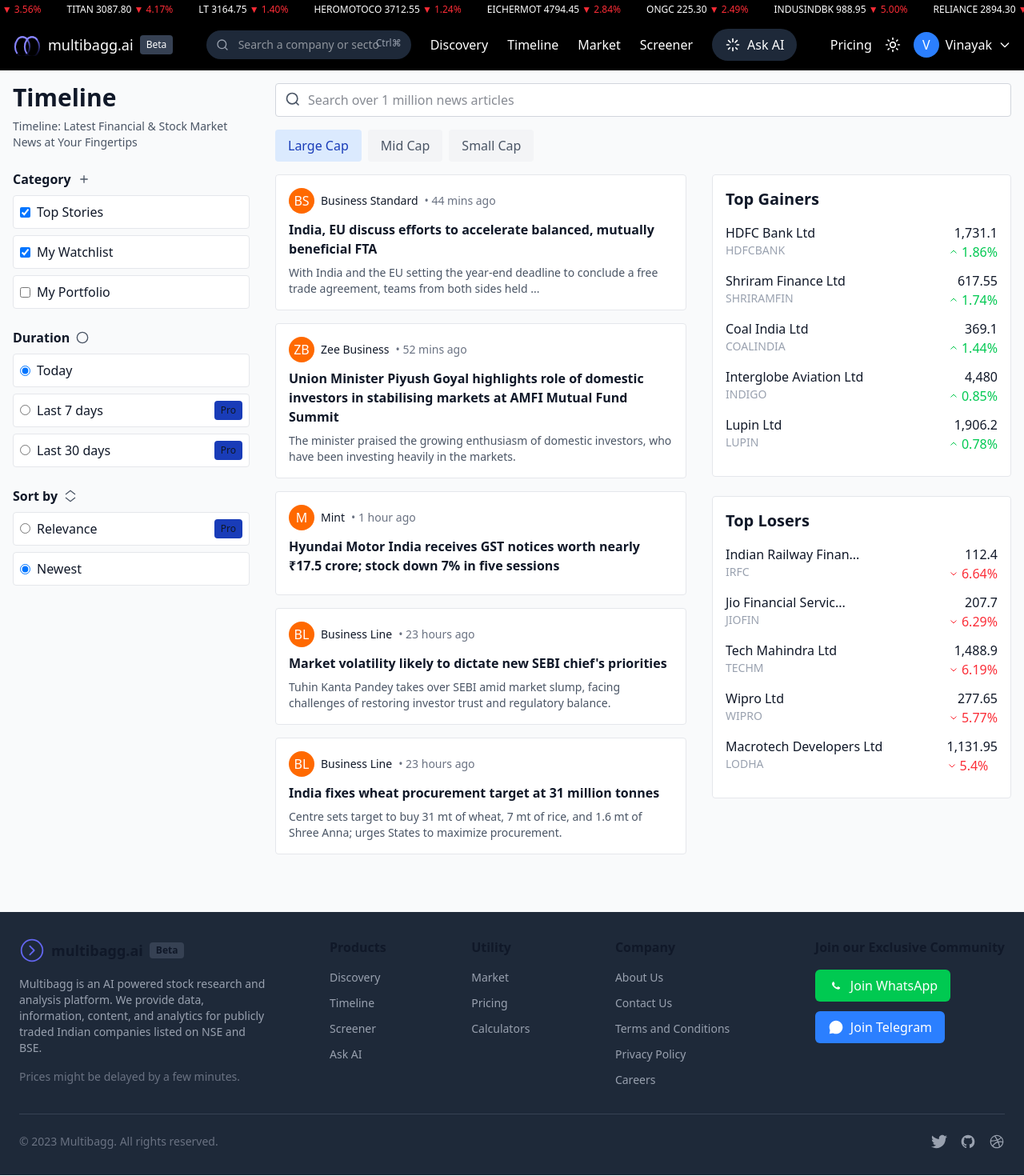
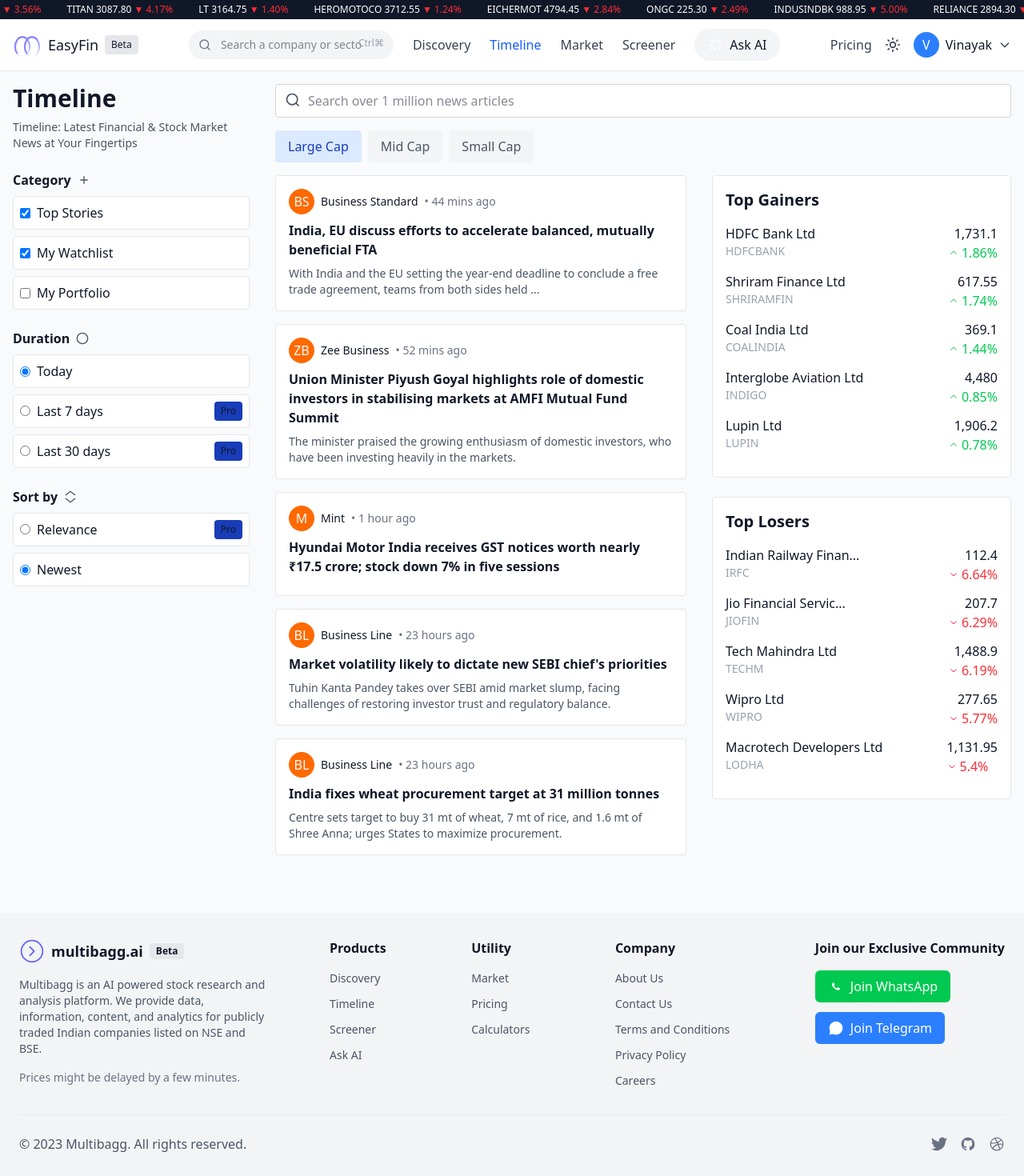
Before and after one commit to vvinayakkk/Synergy-Hackathon_DJ, a React (Vite) app in the folder client/: page /timeline in a window 1280 px wide. Shown: the top 1470 px of the page at 80% size. Built offline with nearby package versions, Linux system fonts and the light colour scheme.

Commit message:
added navigation

```diff
--- /dev/null
+++ b/client/src/components/NiftyChart.jsx
@@ -0,0 +1,145 @@
+import React, { useContext, useState } from 'react';
+import { LineChart, Line, XAxis, YAxis, CartesianGrid, Tooltip, ResponsiveContainer } from 'recharts';
+import { ThemeContext } from '../themeContext';
+
+const NiftyChart = () => {
+  const { theme } = useContext(ThemeContext);
+
+  const [data] = useState([
+    { date: 'Mar \'24', value: 22000 },
+    { date: '', value: 21500 },
+    { date: '', value: 22100 },
+    { date: '', value: 21800 },
+    { date: '', value: 21900 },
+    { date: 'Apr \'24', value: 22500 },
+    { date: '', value: 22200 },
+    { date: '', value: 22800 },
+    { date: '', value: 22300 },
+    { date: 'May \'24', value: 22800 },
+    { date: '', value: 23200 },
+    { date: '', value: 23500 },
+    { date: '', value: 23800 },
+    { date: 'Jun \'24', value: 23500 },
+    { date: '', value: 23900 },
+    { date: '', value: 24200 },
+    { date: '', value: 24500 },
+    { date: 'Jul \'24', value: 24800 },
+    { date: '', value: 24600 },
+    { date: '', value: 25000 },
+    { date: '', value: 25400 },
+    { date: 'Aug \'24', value: 25300 },
+    { date: '', value: 25600 },
+    { date: '', value: 25900 },
+    { date: '', value: 26000 },
+    { date: 'Sep \'24', value: 25800 },
+    { date: '', value: 25600 },
+    { date: '', value: 25400 },
+    { date: '', value: 25200 },
+    { date: 'Oct \'24', value: 24800 },
+    { date: '', value: 24400 },
+    { date: '', value: 24100 },
+    { date: '', value: 24300 },
+    { date: 'Nov \'24', value: 24500 },
+    { date: '', value: 24000 },
+    { date: '', value: 23700 },
+    { date: '', value: 23400 },
+    { date: 'Dec \'24', value: 23200 },
+    { date: '', value: 23000 },
+    { date: '', value: 22800 },
+    { date: '', value: 22500 },
+    { date: 'Jan \'25', value: 22300 },
+    { date: '', value: 22000 },
+    { date: '', value: 22200 },
+    { date: '', value: 22124.70 },
+  ]);
+
+  const [timeframes] = useState([
+    { label: '1M', active: false },
+    { label: '3M', active: false },
+    { label: '1Y', active: true },
+    { label: '3Y', active: false },
+    { label: '5Y', active: false },
+    { label: '10Y', active: false },
+  ]);
+
+  const CustomTooltip = ({ active, payload }) => {
+    if (active && payload && payload.length) {
+      return (
+        <div className="bg-gray-800 p-2 rounded shadow-lg border border-gray-700 text-white">
+          <p>{`NIFTY 50: ${payload[0].value.toLocaleString()}`}</p>
+        </div>
+      );
+    }
+    return null;
+  };
+
+  // Get min and max values for Y-axis domain with some padding
+  const minValue = Math.min(...data.map(item => item.value)) * 0.95;
+  const maxValue = Math.max(...data.map(item => item.value)) * 1.05;
+
+  return (
+    <div className={`p-6 rounded-xl ${
+      theme === 'dark'
+        ? 'bg-gray-800 border-gray-700'
+        : 'bg-white border-gray-200'
+    } border`}>
+      <div className="flex justify-between items-center mb-6">
+        <h2 className={`text-xl font-semibold ${
+          theme === 'dark' ? 'text-white' : 'text-gray-900'
+        }`}>NIFTY 50</h2>
+        <div className="flex space-x-2">
+          {['1D', '1W', '1M', '1Y', 'ALL'].map((period) => (
+            <button
+              key={period}
+              className={`px-3 py-1 rounded-full text-sm transition-colors ${
+                period === '1D'
+                  ? 'bg-blue-600 text-white'
+                  : theme === 'dark'
+                    ? 'bg-gray-700 text-gray-300 hover:bg-gray-600'
+                    : 'bg-gray-100 text-gray-600 hover:bg-gray-200'
+              }`}
+            >
+              {period}
+            </button>
+          ))}
+        </div>
+      </div>
+
+      <div className="h-[400px]">
+        <ResponsiveContainer width="100%" height="100%">
+          <LineChart data={data}>
+            <CartesianGrid
+              strokeDasharray="3 3"
+              stroke={theme === 'dark' ? '#374151' : '#e5e7eb'}
+            />
+            <XAxis
+              dataKey="date"
+              stroke={theme === 'dark' ? '#9ca3af' : '#6b7280'}
+            />
+            <YAxis
+              domain={[minValue, maxValue]}
+              stroke={theme === 'dark' ? '#9ca3af' : '#6b7280'}
+            />
+            <Tooltip
+              contentStyle={{
+                backgroundColor: theme === 'dark' ? '#1f2937' : '#ffffff',
+                borderColor: theme === 'dark' ? '#374151' : '#e5e7eb',
+                color: theme === 'dark' ? '#ffffff' : '#111827'
+              }}
+            />
+            <Line
+              type="monotone"
+              dataKey="value"
+              stroke={theme === 'dark' ? '#60a5fa' : '#2563eb'}
+              strokeWidth={2}
+              dot={false}
+              activeDot={{ r: 8 }}
+            />
+          </LineChart>
+        </ResponsiveContainer>
+      </div>
+    </div>
+  );
+};
+
+export default NiftyChart;
--- a/client/src/components/footer.jsx
+++ b/client/src/components/footer.jsx
@@ -1,7 +1,15 @@
+import { useContext } from 'react';
+import { ThemeContext } from '../themeContext';
 
-const Footer = () =>{
+const Footer = () => {
+  const { theme } = useContext(ThemeContext);
+
   return (
-        <div className="mt-10 bg-gray-800 px-6 py-8">
+    <div className={`mt-10 ${
+      theme === 'dark'
+        ? 'bg-gray-800 text-white'
+        : 'bg-gray-100 text-gray-900'
+    } px-6 py-8`}>
       <div className="flex mb-8">
         <div className="w-1/4">
           <div className="flex items-center mb-4">
@@ -12,56 +20,66 @@
             <div>
               <div className="font-bold text-lg flex items-center">
                 multibagg.ai
-                  <span className="ml-2 bg-gray-700 text-xs px-2 py-0.5 rounded">Beta</span>
+                <span className={`ml-2 ${
+                  theme === 'dark' ? 'bg-gray-700' : 'bg-gray-200'
+                } text-xs px-2 py-0.5 rounded`}>Beta</span>
               </div>
             </div>
           </div>
-            <p className="text-sm text-gray-400 mb-4">
+          <p className={`text-sm ${
+            theme === 'dark' ? 'text-gray-400' : 'text-gray-600'
+          } mb-4`}>
             Multibagg is an AI powered stock research and analysis platform. We provide data, information, content, and analytics for publicly traded Indian companies listed on NSE and BSE.
           </p>
-            <p className="text-sm text-gray-500">Prices might be delayed by a few minutes.</p>
+          <p className={`text-sm ${
+            theme === 'dark' ? 'text-gray-500' : 'text-gray-500'
+          }`}>Prices might be delayed by a few minutes.</p>
         </div>
 
         <div className="w-3/4 flex justify-between pl-20">
-            <div>
-              <h3 className="font-bold mb-4">Products</h3>
-              <ul className="space-y-3 text-sm text-gray-400">
+          {['Products', 'Utility', 'Company'].map((section) => (
+            <div key={section}>
+              <h3 className="font-bold mb-4">{section}</h3>
+              <ul className={`space-y-3 text-sm ${
+                theme === 'dark' ? 'text-gray-400' : 'text-gray-600'
+              }`}>
+                {section === 'Products' && (
+                  <>
                     <li>Discovery</li>
                     <li>Timeline</li>
                     <li>Screener</li>
                     <li>Ask AI</li>
-              </ul>
-            </div>
-
-            <div>
-              <h3 className="font-bold mb-4">Utility</h3>
-              <ul className="space-y-3 text-sm text-gray-400">
+                  </>
+                )}
+                {section === 'Utility' && (
+                  <>
                     <li>Market</li>
                     <li>Pricing</li>
                     <li>Calculators</li>
-              </ul>
-            </div>
-
-            <div>
-              <h3 className="font-bold mb-4">Company</h3>
-              <ul className="space-y-3 text-sm text-gray-400">
+                  </>
+                )}
+                {section === 'Company' && (
+                  <>
                     <li>About Us</li>
                     <li>Contact Us</li>
                     <li>Terms and Conditions</li>
                     <li>Privacy Policy</li>
                     <li>Careers</li>
+                  </>
+                )}
               </ul>
             </div>
+          ))}
 
           <div>
             <h3 className="font-bold mb-4">Join our Exclusive Community</h3>
-              <button className="bg-green-500 text-white rounded-md py-2 px-4 flex items-center">
+            <button className="bg-green-500 text-white rounded-md py-2 px-4 flex items-center hover:bg-green-600 transition-colors">
               <svg className="w-5 h-5 mr-2" viewBox="0 0 24 24" fill="currentColor">
                 <path d="M17.472 14.382c-.297-.149-1.758-.867-2.03-.967-.273-.099-.471-.148-.67.15-.197.297-.767.966-.94 1.164-.173.199-.347.223-.644.075-.297-.15-1.255-.463-2.39-1.475-.883-.788-1.48-1.761-1.653-2.059-.173-.297-.018-.458.13-.606.134-.133.298-.347.446-.52.149-.174.198-.298.298-.497.099-.198.05-.371-.025-.52-.075-.149-.669-1.612-.916-2.207-.242-.579-.487-.5-.669-.51-.173-.008-.371-.01-.57-.01-.198 0-.52.074-.792.372-.272.297-1.04 1.016-1.04 2.479 0 1.462 1.065 2.875 1.213 3.074.149.198 2.096 3.2 5.077 4.487.709.306 1.262.489 1.694.625.712.227 1.36.195 1.871.118.571-.085 1.758-.719 2.006-1.413.248-.694.248-1.289.173-1.413-.074-.124-.272-.198-.569-.347" />
               </svg>
               Join WhatsApp
             </button>
-              <button className="mt-3 bg-blue-500 text-white rounded-md py-2 px-4 flex items-center">
+            <button className="mt-3 bg-blue-500 text-white rounded-md py-2 px-4 flex items-center hover:bg-blue-600 transition-colors">
               <svg className="w-5 h-5 mr-2" viewBox="0 0 24 24" fill="currentColor">
                 <path d="M12 22C17.5228 22 22 17.5228 22 12C22 6.47715 17.5228 2 12 2C6.47715 2 2 6.47715 2 12C2 13.5997 2.37562 15.1116 3.04346 16.4525L2.1358 21.8642L7.54751 20.9565C8.88837 21.6244 10.4003 22 12 22Z" />
               </svg>
@@ -71,28 +89,40 @@
         </div>
       </div>
 
-        <div className="pt-6 mt-6 border-t border-gray-700 flex justify-between items-center">
-          <div className="text-sm text-gray-500">© 2023 Multibagg. All rights reserved.</div>
+      <div className={`pt-6 mt-6 ${
+        theme === 'dark' ? 'border-gray-700' : 'border-gray-200'
+      } border-t flex justify-between items-center`}>
+        <div className={theme === 'dark' ? 'text-gray-500' : 'text-gray-600'}>
+          © 2023 Multibagg. All rights reserved.
+        </div>
         <div className="flex space-x-4">
-            <a href="#" className="text-gray-400 hover:text-white">
+          {['twitter', 'github', 'dribbble'].map((social) => (
+            <a key={social} href="#" className={`${
+              theme === 'dark'
+                ? 'text-gray-400 hover:text-white'
+                : 'text-gray-500 hover:text-gray-900'
+            } transition-colors`}>
+              {social === 'twitter' && (
                 <svg className="w-5 h-5" fill="currentColor" viewBox="0 0 24 24">
                   <path d="M24 4.557c-.883.392-1.832.656-2.828.775 1.017-.609 1.798-1.574 2.165-2.724-.951.564-2.005.974-3.127 1.195-.897-.957-2.178-1.555-3.594-1.555-3.179 0-5.515 2.966-4.797 6.045-4.091-.205-7.719-2.165-10.148-5.144-1.29 2.213-.669 5.108 1.523 6.574-.806-.026-1.566-.247-2.229-.616-.054 2.281 1.581 4.415 3.949 4.89-.693.188-1.452.232-2.224.084.626 1.956 2.444 3.379 4.6 3.419-2.07 1.623-4.678 2.348-7.29 2.04 2.179 1.397 4.768 2.212 7.548 2.212 9.142 0 14.307-7.721 13.995-14.646.962-.695 1.797-1.562 2.457-2.549z" />
                 </svg>
-            </a>
-            <a href="#" className="text-gray-400 hover:text-white">
+              )}
+              {social === 'github' && (
                 <svg className="w-5 h-5" fill="currentColor" viewBox="0 0 24 24">
                   <path d="M12 2C6.477 2 2 6.484 2 12.017c0 4.425 2.865 8.18 6.839 9.504.5.092.682-.217.682-.483 0-.237-.008-.868-.013-1.703-2.782.605-3.369-1.343-3.369-1.343-.454-1.158-1.11-1.466-1.11-1.466-.908-.62.069-.608.069-.608 1.003.07 1.531 1.032 1.531 1.032.892 1.53 2.341 1.088 2.91.832.092-.647.35-1.088.636-1.338-2.22-.253-4.555-1.113-4.555-4.951 0-1.093.39-1.988 1.029-2.688-.103-.253-.446-1.272.098-2.65 0 0 .84-.27 2.75 1.026A9.564 9.564 0 0112 6.844c.85.004 1.705.115 2.504.337 1.909-1.296 2.747-1.027 2.747-1.027.546 1.379.202 2.398.1 2.651.64.7 1.028 1.595 1.028 2.688 0 3.848-2.339 4.695-4.566 4.943.359.309.678.92.678 1.855 0 1.338-.012 2.419-.012 2.747 0 .268.18.58.688.482A10.019 10.019 0 0022 12.017C22 6.484 17.522 2 12 2z" />
                 </svg>
-            </a>
-            <a href="#" className="text-gray-400 hover:text-white">
+              )}
+              {social === 'dribbble' && (
                 <svg className="w-5 h-5" fill="currentColor" viewBox="0 0 24 24">
                   <path d="M12 2C6.48 2 2 6.48 2 12s4.48 10 10 10c5.51 0 10-4.48 10-10S17.51 2 12 2zm6.605 4.61a8.502 8.502 0 011.93 5.314c-.281-.054-3.101-.629-5.943-.271-.065-.141-.12-.293-.184-.445a25.416 25.416 0 00-.564-1.236c3.145-1.28 4.577-3.124 4.761-3.362zM12 3.475c2.17 0 4.154.813 5.662 2.148-.152.216-1.443 1.941-4.48 3.08-1.399-2.57-2.95-4.675-3.189-5A8.687 8.687 0 0112 3.475zm-3.633.803a53.896 53.896 0 013.167 4.935c-3.992 1.063-7.517 1.04-7.896 1.04a8.581 8.581 0 014.729-5.975zM3.453 12.01v-.26c.37.01 4.512.065 8.775-1.215.25.477.477.965.694 1.453-.109.033-.228.065-.336.098-4.404 1.42-6.747 5.303-6.942 5.629a8.522 8.522 0 01-2.19-5.705zM12 20.547a8.482 8.482 0 01-5.239-1.8c.152-.315 1.888-3.656 6.703-5.337.022-.01.033-.01.054-.022a35.318 35.318 0 011.823 6.475 8.4 8.4 0 01-3.341.684zm4.761-1.465c-.086-.52-.542-3.015-1.659-6.084 2.679-.423 5.022.271 5.314.369a8.468 8.468 0 01-3.655 5.715z" />
                 </svg>
+              )}
             </a>
+          ))}
         </div>
       </div>
     </div>
-    )
-}
+  );
+};
 
 export default Footer;
--- a/client/src/components/header.jsx
+++ b/client/src/components/header.jsx
@@ -1,10 +1,12 @@
 import React, { useContext, useEffect, useRef } from 'react';
-import { Search, Moon , Sun } from 'lucide-react';
+import { Search, Moon, Sun } from 'lucide-react';
 import { ThemeContext } from '../themeContext';
+import { Link, useLocation } from 'react-router-dom';
 
 const MarketHeader = () => {
   const tickerRef = useRef(null);
-  const { theme , toggleTheme } = useContext(ThemeContext);
+  const { theme, toggleTheme } = useContext(ThemeContext);
+  const location = useLocation();
 
   useEffect(() => {
     // For continuous scrolling effect
@@ -44,10 +46,19 @@
   // Duplicate the array to ensure continuous scrolling
   const allTickerItems = [...tickerItems, ...tickerItems];
 
+  const navigationItems = [
+    { name: 'Discovery', path: '/discovery' },
+    { name: 'Timeline', path: '/timeline' },
+    { name: 'Market', path: '/market' },
+    { name: 'Screener', path: '/screener' }
+  ];
+
   return (
     <div className="w-full">
-      {/* Ticker Tape - Full width and auto-scrolling */}
-      <div className="bg-black text-white text-xs py-1 overflow-hidden whitespace-nowrap">
+      {/* Ticker Tape */}
+      <div className={`${
+        theme === 'dark' ? 'bg-black' : 'bg-gray-900'
+      } text-white text-xs py-1 overflow-hidden whitespace-nowrap`}>
         <div
           ref={tickerRef}
           className="flex whitespace-nowrap overflow-hidden"
@@ -64,10 +75,14 @@
       </div>
 
       {/* Navigation Bar */}
-      <div className="bg-black flex items-center justify-between px-4 py-3 flex-shrink-0">
+      <div className={`${
+        theme === 'dark'
+          ? 'bg-black border-gray-800'
+          : 'bg-white border-gray-200'
+      } flex items-center justify-between px-4 py-3 flex-shrink-0 border-b`}>
         {/* Logo Section */}
         <div className="flex items-center space-x-3">
-          <div className="flex items-center">
+          <Link to="/" className="flex items-center">
             <svg width="36" height="28" viewBox="0 0 36 28" fill="none" xmlns="http://www.w3.org/2000/svg">
               <path d="M17.5 8C21 3 27 3 30.5 8C34 13 34 20 30.5 25C27 30 21 30 17.5 25C14 20 14 13 17.5 8Z" stroke="url(#paint0_linear)" strokeWidth="2"/>
               <path d="M17.5 25C14 20 14 13 17.5 8C21 3 27 3 30.5 8" stroke="#8884FF" strokeWidth="2"/>
@@ -84,9 +99,13 @@
                 </linearGradient>
               </defs>
             </svg>
-            <span className="text-white text-lg font-medium ml-2">multibagg.ai</span>
-            <span className="bg-gray-700 text-white text-xs px-2 py-1 rounded ml-2">Beta</span>
-          </div>
+            <span className={`text-lg font-medium ml-2 ${
+              theme === 'dark' ? 'text-white' : 'text-gray-900'
+            }`}>EasyFin</span>
+            <span className={`${
+              theme === 'dark' ? 'bg-gray-700' : 'bg-gray-200'
+            } text-xs px-2 py-1 rounded ml-2`}>Beta</span>
+          </Link>
         </div>
 
         {/* Search & Navigation Items */}
@@ -96,19 +115,42 @@
               <input
                 type="text"
                 placeholder="Search a company or sector"
-                className="w-full bg-gray-800 text-white text-sm rounded-full px-10 py-2 focus:outline-none"
+                className={`w-full ${
+                  theme === 'dark'
+                    ? 'bg-gray-800 text-white'
+                    : 'bg-gray-100 text-gray-900'
+                } text-sm rounded-full px-10 py-2 focus:outline-none`}
               />
-              <Search className="absolute left-3 top-2.5 h-4 w-4 text-gray-400" />
+              <Search className={`absolute left-3 top-2.5 h-4 w-4 ${
+                theme === 'dark' ? 'text-gray-400' : 'text-gray-500'
+              }`} />
               <span className="absolute right-3 top-2 text-xs text-gray-400">Ctrl⌘</span>
             </div>
           </div>
 
-          <span className="text-white">Discovery</span>
-          <span className="text-white">Timeline</span>
-          <span className="text-white">Market</span>
-          <span className="text-white">Screener</span>
+          {navigationItems.map((item) => (
+            <Link
+              key={item.name}
+              to={item.path}
+              className={`${
+                location.pathname === item.path
+                  ? theme === 'dark'
+                    ? 'text-blue-400'
+                    : 'text-blue-600'
+                  : theme === 'dark'
+                    ? 'text-white'
+                    : 'text-gray-700'
+              } hover:text-blue-500 transition-colors`}
+            >
+              {item.name}
+            </Link>
+          ))}
 
-          <button className="flex items-center bg-gray-800 hover:bg-gray-700 text-white rounded-full px-4 py-2">
+          <button className={`flex items-center ${
+            theme === 'dark'
+              ? 'bg-gray-800 hover:bg-gray-700 text-white'
+              : 'bg-gray-100 hover:bg-gray-200 text-gray-900'
+          } rounded-full px-4 py-2 transition-colors`}>
             <svg className="h-5 w-5 mr-2" viewBox="0 0 24 24" fill="none" xmlns="http://www.w3.org/2000/svg">
               <path d="M12 16.5V21M18 12H21M3 12H6M12 3V7.5M8.4 8.4L5.5 5.5M15.6 8.4L18.5 5.5M16.5 16.5L18.5 18.5M7.5 16.5L5.5 18.5" stroke="white" strokeWidth="2" strokeLinecap="round" strokeLinejoin="round"/>
             </svg>
@@ -118,14 +160,16 @@
 
         {/* User Section */}
         <div className="flex items-center space-x-4">
-          <span className="text-white">Pricing</span>
-          <button onClick={toggleTheme} className="text-white">
+          <span className={theme === 'dark' ? 'text-white' : 'text-gray-700'}>Pricing</span>
+          <button onClick={toggleTheme} className={theme === 'dark' ? 'text-white' : 'text-gray-700'}>
             {theme === 'light' ? <Sun className='h-5 w-5'/> : <Moon className="h-5 w-5" />}
           </button>
           <div className="flex items-center space-x-2">
             <div className="h-8 w-8 rounded-full bg-blue-500 flex items-center justify-center text-white">V</div>
-            <span className="text-white">Vinayak</span>
-            <svg className="h-4 w-4 text-white" fill="none" viewBox="0 0 24 24" stroke="currentColor">
+            <span className={theme === 'dark' ? 'text-white' : 'text-gray-900'}>Vinayak</span>
+            <svg className={`h-4 w-4 ${
+              theme === 'dark' ? 'text-white' : 'text-gray-700'
+            }`} fill="none" viewBox="0 0 24 24" stroke="currentColor">
               <path strokeLinecap="round" strokeLinejoin="round" strokeWidth="2" d="M19 9l-7 7-7-7" />
             </svg>
           </div>
--- a/client/src/pages/Market.jsx
+++ b/client/src/pages/Market.jsx
@@ -2,6 +2,7 @@
 import MarketHeader from '../components/header';
 import Footer from '../components/footer';
 import { ThemeContext } from '../themeContext';
+import NiftyChart from '../components/NiftyChart';
 
 const MarketDashboard = () => {
   const { theme } = useContext(ThemeContext);
@@ -169,6 +170,7 @@
       <MarketHeader />
 
       <div className="max-w-8xl mx-auto px-4 sm:px-6 lg:px-8 py-8">
+        <NiftyChart/>
         {/* NIFTY 50 Section */}
         <div className="mb-12">
           <div className="text-gray-400 mb-3">NIFTY 50</div>
```
Also changed, not shown: client/src/pages/dashboard.jsx (+2 -20 lines). Lines whose indentation alone changed are shown as unchanged.
